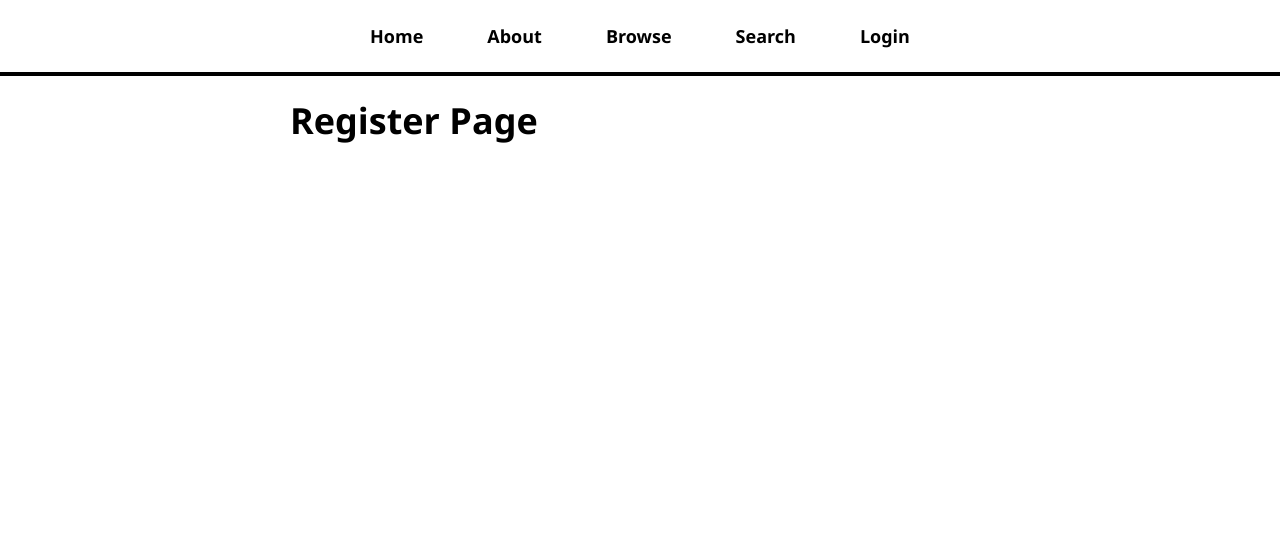
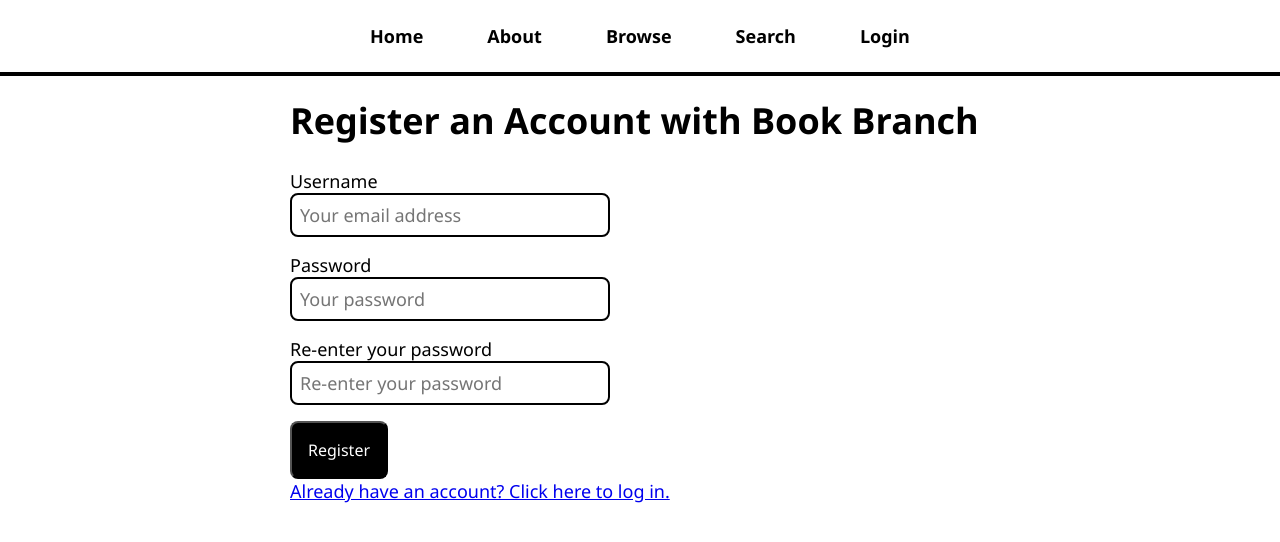
Before and after one commit to mganderson13/book_branch_project, a React (Create React App) app: page /register in a window 1280 px wide. Shown: the top 542 px of the page. Built offline with nearby package versions, Linux system fonts and the light colour scheme.

Commit message:
user hook and register page logic

```diff
--- a/src/pages/About.js
+++ b/src/pages/About.js
@@ -2,7 +2,9 @@
     return (
     <>
         <h1>About the Book Branch</h1>
-        <p>Book Branch is a project inspired by my book loving friends. It utilizes the Google Books API to display book information and links to PDF versions of books. Book Branch was created with a React front end and Node back end. To save user data Book Branch uses a MongoDB database and is hosted on FILL IN.</p>
+        <p>Book Branch is a project inspired by my book loving friends.
+        It utilizes the Google Books API to display book information and links to PDF versions of books.
+        Book Branch was created with a React front end and Node back end. To save user data Book Branch uses a MongoDB database and is hosted using Google's Firebase hosting services.</p>
         <p>Users can browse or search for books, create an account to save their books and add reviews to titles they have read.</p>
     </>
     );
--- a/src/pages/Register.js
+++ b/src/pages/Register.js
@@ -1,6 +1,63 @@
+import { useState } from 'react';
+import { Link, useNavigate } from 'react-router-dom';
+import { getAuth, createUserWithEmailAndPassword } from 'firebase/auth';
+
 const Register = () => {
+    const [email, setEmail] = useState('');
+    const [password, setPassword] = useState('');
+    const [confirmPassword, setConfirmPassword] = useState('');
+    const [error, setError] = useState('');
+
+    const navigate = useNavigate();
+
+    const register = async() => {
+        try{
+            if (password !== confirmPassword) {
+                setError('Password and confirm password do not match');
+                return;
+            }
+            await createUserWithEmailAndPassword(getAuth(), email, password);
+            navigate('/home');
+        } catch (e) {
+            setError(e.message)
+        }
+    }
+
     return (
-        <h1>Register Page</h1>
+        <>
+        <h1>Register an Account with Book Branch</h1>
+        {error && <p className="error">{error}</p>}
+        <label for="username">Username</label>
+        <input
+        type="text"
+        id="username"
+        name="username"
+        placeholder='Your email address'
+        value={email}
+        onChange={e => setEmail(e.target.value)}
+        />
+        <label for="password">Password</label>
+        <input
+        type="password"
+        id="password"
+        name="password"
+        placeholder='Your password'
+        value={password}
+        onChange={e => setPassword(e.target.value)}
+        />
+        <label for="confirmPassword">Re-enter your password</label>
+        <input
+        type="password"
+        id="confirmPassword"
+        name="confirmPassword"
+        placeholder='Re-enter your password'
+        value={confirmPassword}
+        onChange={e => setConfirmPassword(e.target.value)}
+        />
+        <button onClick={register} >Register</button>
+        <br></br>
+        <Link to="/lgoin">Already have an account? Click here to log in.</Link>
+        </>
     );
 }
 
```
Also changed, not shown: src/hooks/useUser.js (added, +22 -0 lines).
